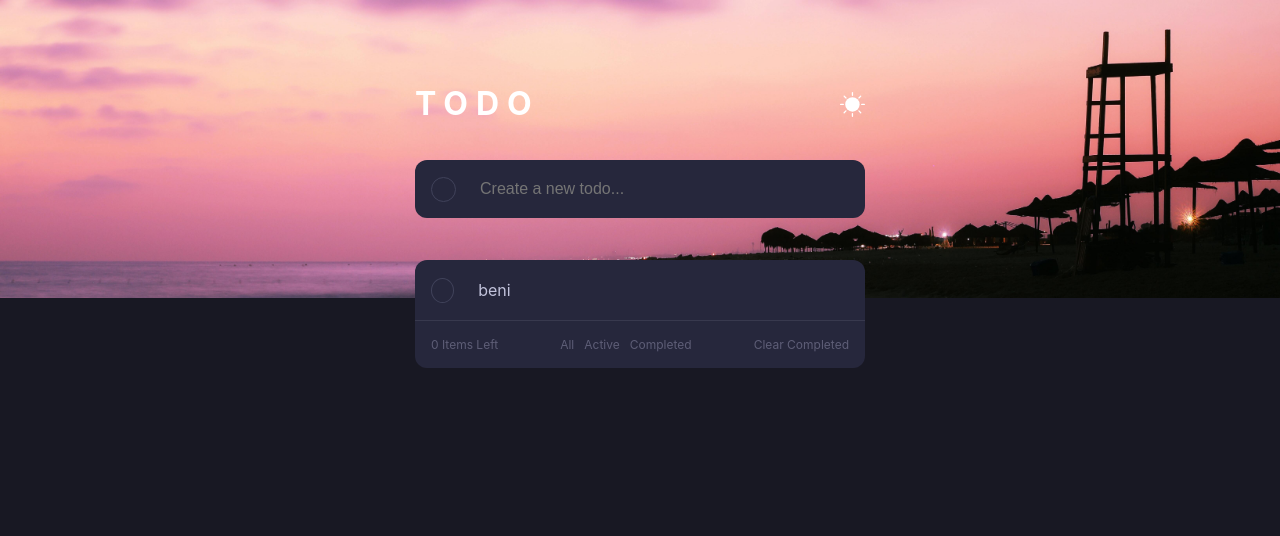
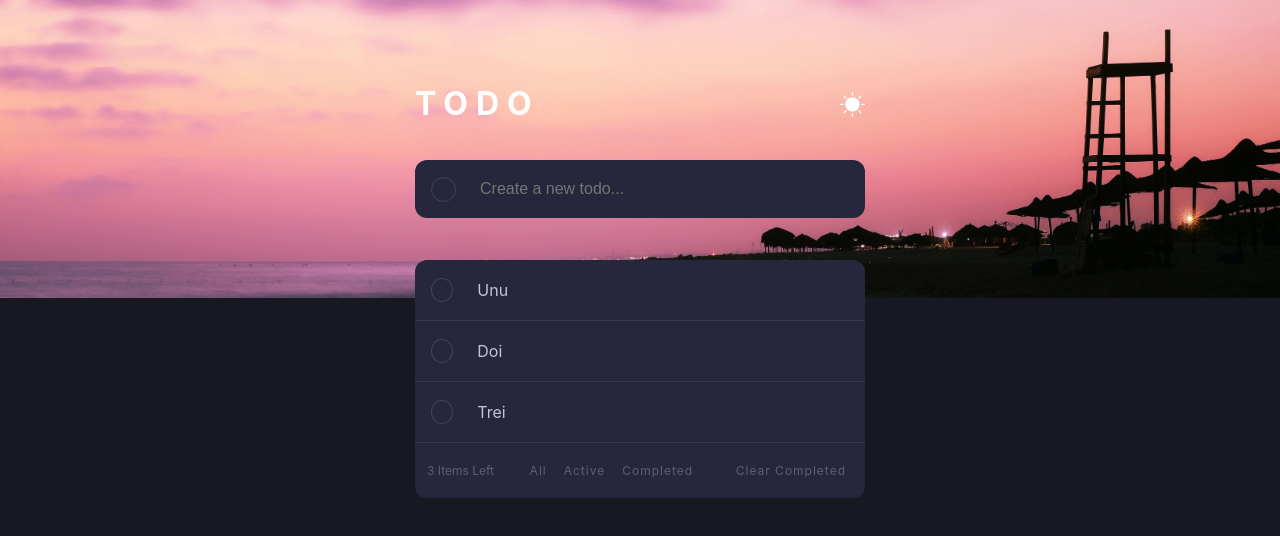
Before and after one commit to DaniPantea99/react-todo-app, a React (Create React App) app: page / in a window 1280 px wide. Shown: the top 536 px of the page. Built offline with nearby package versions, Linux system fonts and the light colour scheme; data requests are answered from the project's data file.

Commit message:
update 20dec

```diff
--- a/db.json
+++ b/db.json
@@ -1,9 +1,19 @@
 {
   "data": [
     {
-      "id": 1,
-      "text": "beni",
-      "isComplete": false
+      "text": "unu",
+      "isComplete": false,
+      "id": 1
+    },
+    {
+      "text": "doi",
+      "isComplete": false,
+      "id": 2
+    },
+    {
+      "text": "trei",
+      "isComplete": false,
+      "id": 3
     }
   ]
 }
--- a/src/components/Header.js
+++ b/src/components/Header.js
@@ -1,33 +1,21 @@
-import React, {useEffect} from "react";
+import React from "react";
 import { useDispatch } from "react-redux";
 import styled from 'styled-components';
-// import todoList from "../database";
 import background from '../images/background.jpg'
 import sun from '../images/sun.svg'
-import TodoList from '../components/TodoList';
-import axios from "axios";
-import urlurl from '../api.js'
 import { createTodo } from "../actions/todoAction";
 
-
-
-function Header({all}) {
+function Header() {
 
     const dispatch = useDispatch()
-    // useEffect(() => {
-    //     dispatch(createTodo())
-    // }, [dispatch])
 
     function handleAddItem(e) {
         e.preventDefault();
-        const newInput = document.querySelector('input');
-        const value = newInput.value;
-        const item = ({"text": value, "isComplete": false})
+        const inputValue = document.querySelector('input').value;
+        const item = ({"text": inputValue, "isComplete": false})
         dispatch(createTodo(item))
-        console.log(all)
-        newInput.value = "";
+        document.querySelector('input').value = "";
     }
-
 
     return (
         <ContainerStyled>
@@ -43,9 +31,6 @@ function Header({all}) {
                     <InputStyled type="text" placeholder="Create a new todo..."/>
                 </form>
             </InputContainerStyled>
-
-            {/* <TodoList todo={todoList} /> */}
-
         </ContainerStyled>
     )
 }
@@ -53,7 +38,6 @@ function Header({all}) {
 const ContainerStyled = styled.div`
     display: flex;
     flex-direction: column;
-    /* position: relative; */
     background-image: url(${background});
     background-size: cover;
     padding: 5rem 0.75rem;
--- a/src/components/TodoItem.js
+++ b/src/components/TodoItem.js
@@ -1,12 +1,28 @@
-import React from "react";
+import React, {useState} from "react";
 import styled from "styled-components";
+import checked from '../images/check.svg'
+import urlurl from "../api";
+import axios from "axios";
 
-function TodoItem({inputText}) {
+function TodoItem({input}) {
+
+    const [active, setActive] = useState(false)
+
+    function handleItem() {
+        if(active !== true) {
+            setActive(true)
+            axios.put(`${urlurl}/${input.id}`, {"text": `${input.text}`, "isComplete": true, "id": `${input.id}`})
+        } else {
+            setActive(false)
+            axios.put(`${urlurl}/${input.id}`, {"text": `${input.text}`, "isComplete": false, "id": `${input.id}`})
+        }
+    }
+
     return (
-        <ItemStyled>
-            <CircleStyled />
-            <TextStyled>
-                {inputText}
+        <ItemStyled onClick={handleItem}>
+            <InputStyled className="checkbox" type="checkbox" value={active} />
+            <TextStyled value={active}>
+                {input.text}
             </TextStyled>
         </ItemStyled>
     )
@@ -20,22 +36,45 @@ const ItemStyled = styled.div`
     background: #26273c;
     border-bottom: 1px solid #38394e;
     width: 100%;
-    cursor: default;
+    cursor: pointer;
+    &:hover {
+        filter: brightness(110%)
+    }
 `
 
-const CircleStyled = styled.div`
-    width: 25px;
-    height: 25px;
+const InputStyled = styled.input`
+    /* pointer-events: none; */
+    cursor: pointer;
+    appearance: none;
+    width: 24px;
+    height: 24px;
     border-radius: 50%;
     border: 1px solid #40425a;
     margin-right: 0.5rem;
+
+    &:hover {
+        background: #40425a;
+        border: 1px solid #8187bc;
+
+    }
+
+    &[value="true"] {
+        border: none;
+        background: url(${checked}) 0px center no-repeat;
+    }
 `
 
 const TextStyled = styled.span`
+    pointer-events: none;
     padding: 1rem;
     color: #c2c3dc;
     width: 100%;
     font-size: 1rem;
+    text-transform: capitalize;
+    &[value="true"] {
+        color: #68697f;
+        text-decoration: line-through;
+    }
 `
 
 export default TodoItem
--- a/src/components/TodoList.js
+++ b/src/components/TodoList.js
@@ -1,25 +1,17 @@
-import React, { useEffect, useState } from "react";
+import React from "react";
 import styled from "styled-components";
 import TodoItem from './TodoItem'
 import TodoListFooter from './TodoListFooter'
-// import todoList from "../database";
 
 
 function TodoList({all}) {
 
-
-    // const [a, setA] = useState()
-
-    // useEffect(() => {
-    //     setA(todo.map((item, index) => <TodoItem key={index} inputText={item.text} />))
-    // }, [])
-
-
     return (
         <ListContainer>
-            {all.map((item, index) => <TodoItem key={index} inputText={item.text} />)}
-            {/* {a} */}
-            <TodoListFooter />
+            {all.map((item, index) => <TodoItem key={index} input={item} />)}
+            {all.length !== 0 &&
+            <TodoListFooter all={all} />
+            }
         </ListContainer>
     )
 }
--- a/src/components/TodoListFooter.js
+++ b/src/components/TodoListFooter.js
@@ -1,18 +1,30 @@
 import React from "react";
 import styled from "styled-components";
+// import { useDispatch } from "react-redux";
+// import {removeTodos} from '../actions/todoAction'
 
-function TodoListFooter() {
+function TodoListFooter({all}) {
+
+    const counter = all.length
+
+    // const dispatch = useDispatch()
+
+    // function handleClear() {
+    //     dispatch(removeTodos(all))
+    //     console.log(all)
+    // }
+
     return (
         <FooterStyled>
-            <p>0 Items Left</p>
+            <p>{counter} Items Left</p>
 
             <FiltersStyled>
-                <p>All</p>
-                <p>Active</p>
-                <p>Completed</p>
+                <BtnFilterStyled>All</BtnFilterStyled>
+                <BtnFilterStyled>Active</BtnFilterStyled>
+                <BtnFilterStyled>Completed</BtnFilterStyled>
             </FiltersStyled>
 
-            <p>Clear Completed</p>
+            <BtnStyled>Clear Completed</BtnStyled>
         </FooterStyled>
     )
 }
@@ -21,7 +33,7 @@ const FooterStyled = styled.div`
     display: flex;
     justify-content: space-between;
     align-items: center;
-    padding: 1rem;
+    padding: 1rem 0.75rem;
     background: #26273c;
     color: #5e5e77;
     font-size: 0.75rem;
@@ -30,7 +42,31 @@ const FooterStyled = styled.div`
 
 const FiltersStyled = styled.div`
     display: flex;
-    gap: 10px;
+    gap: 3px;
+`
+const BtnStyled = styled.button`
+    background: none;
+	color: inherit;
+	border: none;
+	padding: 4px 7px;
+	font: inherit;
+	cursor: pointer;
+	outline: inherit;
+    letter-spacing: 1px;
+
+    &:hover {
+        filter: brightness(150%);
+    }
+    &:active {
+        color: #5271dc;
+    }
+`
+
+const BtnFilterStyled = styled(BtnStyled)`
+    &:focus {
+        color: #5271dc;
+        text-decoration: underline;
+    }
 `
 
 export default TodoListFooter
--- a/src/pages/Home.js
+++ b/src/pages/Home.js
@@ -13,22 +13,13 @@ function Home() {
 
     const {all, active, completed} = useSelector((state) => state.todos)
 
-    // console.log(all)
-
     return (
         <div>
-            <Header all={all} />
+            <Header />
             <TodoList all={all}/>
-            {/* {all.map((item) =>
-                <div key={item.text}>
-                    <p>{item.text}</p>
-                </div>
 
-            )} */}
         </div>
     )
 }
 
-
-
 export default Home
--- a/src/reducers/todoReducer.js
+++ b/src/reducers/todoReducer.js
@@ -15,9 +15,13 @@ const todoReducer = (state=initState, action) => {
             };
         case "CREATE_TODO":
             return {
-                ...state,
                 all: [...state.all, action.payload.item]
             }
+        // case "REMOVE_TODO":
+        //     return {
+
+        //         items: action.payload.item
+        //     }
         default:
             return {...state};
     }
```
Also changed, not shown: src/actions/todoAction.js (+11 -0 lines), src/images/check.svg (added), src/images/checked.png (added).
